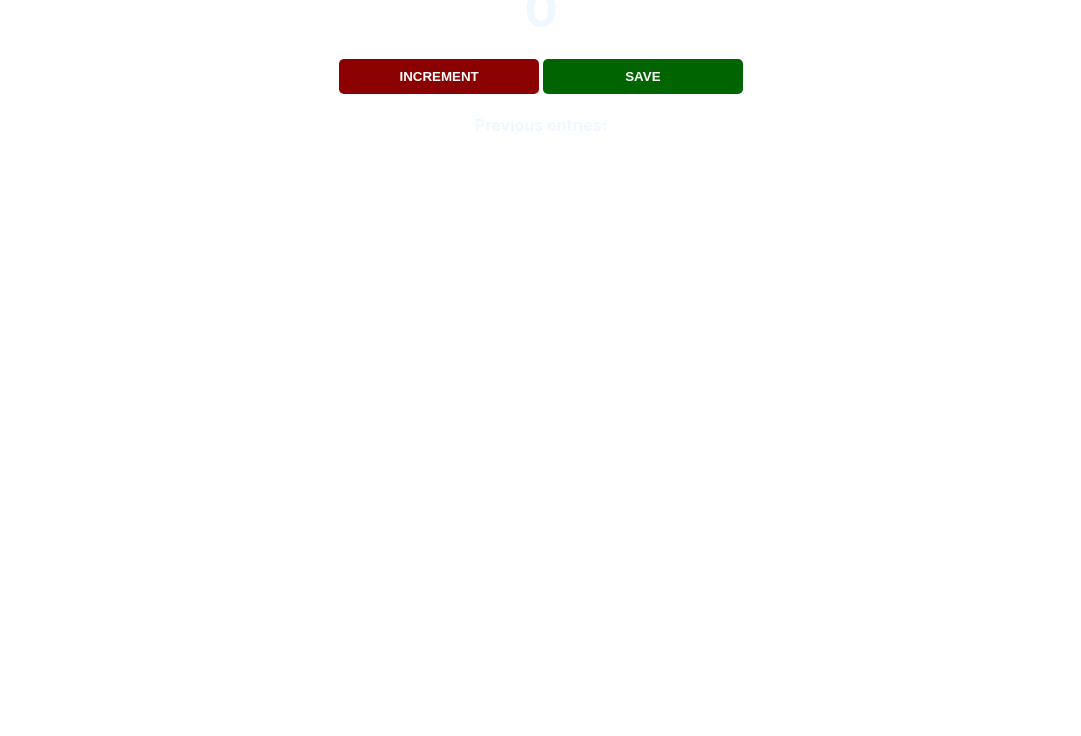
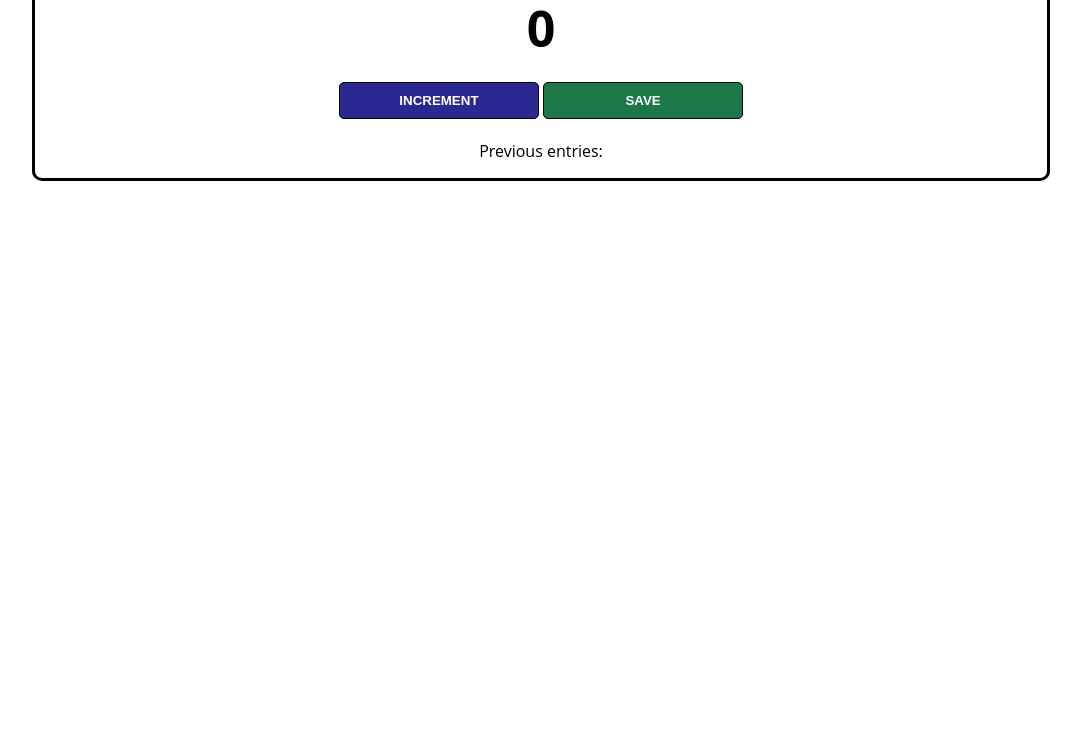
Before and after one commit to talha-shabbir109/scrimba_js, a plain HTML site: page index.html in a window 1280 px wide. Shown: the part 80-816 px from the top of the page, without its empty margins (99-1180 px from the left). Drawn offline with Linux system fonts and the light colour scheme.

Commit message:
counter app Style

```diff
--- a/index.css
+++ b/index.css
@@ -1,10 +1,17 @@
 body {
-    background-image: url("audience.png");
+    background-image: url("audience.png ");
     background-size: cover;
-    font-family: -apple-system, BlinkMacSystemFont, 'Segoe UI', Roboto, Oxygen, Ubuntu, Cantarell, 'Open Sans', 'Helvetica Neue', sans-serif;
-    font-weight: bold;
+    font-family: 'Open Sans', 'Helvetica Neue', sans-serif;
     text-align: center;
-    color: aliceblue;
+    height: 100vh;
+}
+
+.container {
+    background: white;
+    max-width: 80%;
+    margin: auto;
+    border: 3px solid black;
+    border-radius: 10px;
 }
 
 h1 {
@@ -19,7 +26,7 @@ h2 {
 }
 
 button {
-    border: none;
+    border: 1px solid black;
     padding-top: 10px;
     padding-bottom: 10px;
     color: white;
@@ -30,9 +37,9 @@ button {
 }
 
 #increment-btn {
-    background: darkred;
+    background: #2C2891;
 }
 
 #save-btn {
-    background: darkgreen;
+    background: #1C7947;
 }
```
